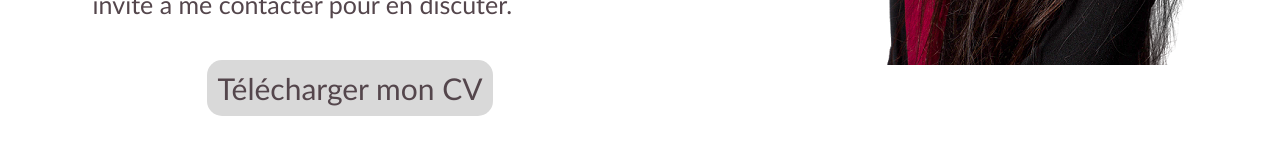
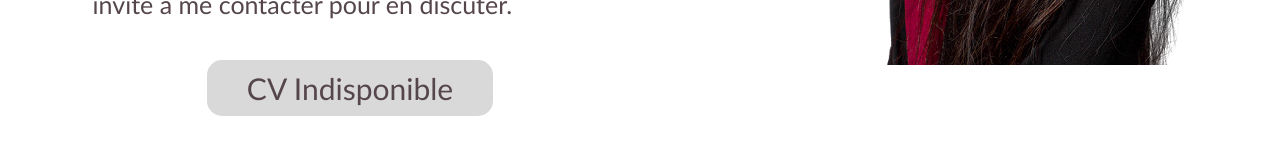
Before and after one commit to SLiberas06/Portfolio, a React (Vite) app: page / in a window 1280 px wide. Shown: the part 1008-1168 px from the top of the page. Built offline with nearby package versions, Linux system fonts and the light colour scheme.

Commit message:
cv indisponible

```diff
--- a/src/components/Button/index.jsx
+++ b/src/components/Button/index.jsx
@@ -1,5 +1,5 @@
 import styled from 'styled-components'
-import CV from '../../datas/Cv_Sabrina_Liberas.pdf'
+import Cv from '../../datas/CV_SL.pdf'
 import { Color } from '../../utils/Atoms'
 import { useTheme } from '../../utils/Hooks'
 const ButtonWrapper = styled.div`
@@ -33,7 +33,7 @@ function Button() {
   const { theme } = useTheme()
   return (
     <ButtonWrapper theme={theme}>
-      <a href={CV}>Télécharger mon CV</a>
+      <a href={Cv}>CV Indisponible</a>
     </ButtonWrapper>
   )
 }
```
Also changed, not shown: 1 other file (tests, documents, lock files or other folders).
